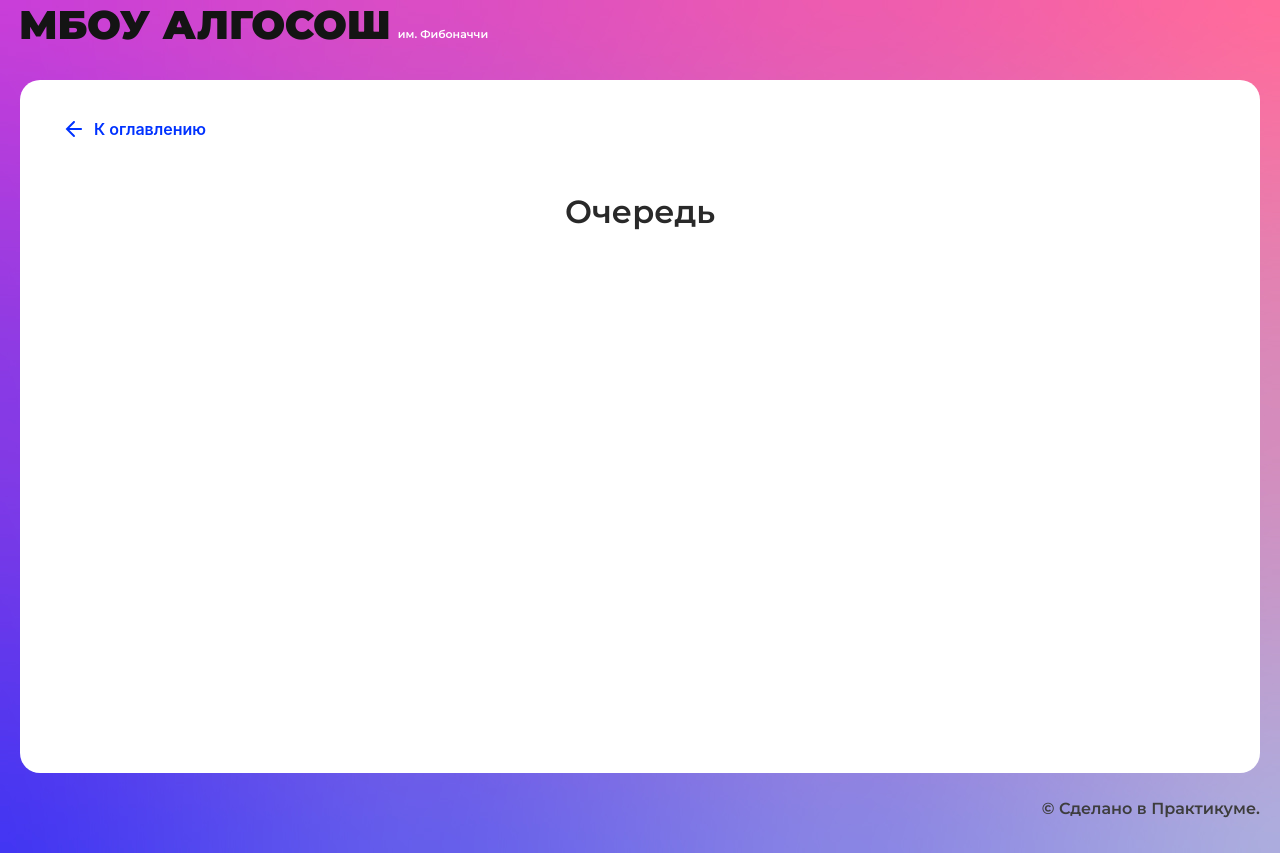
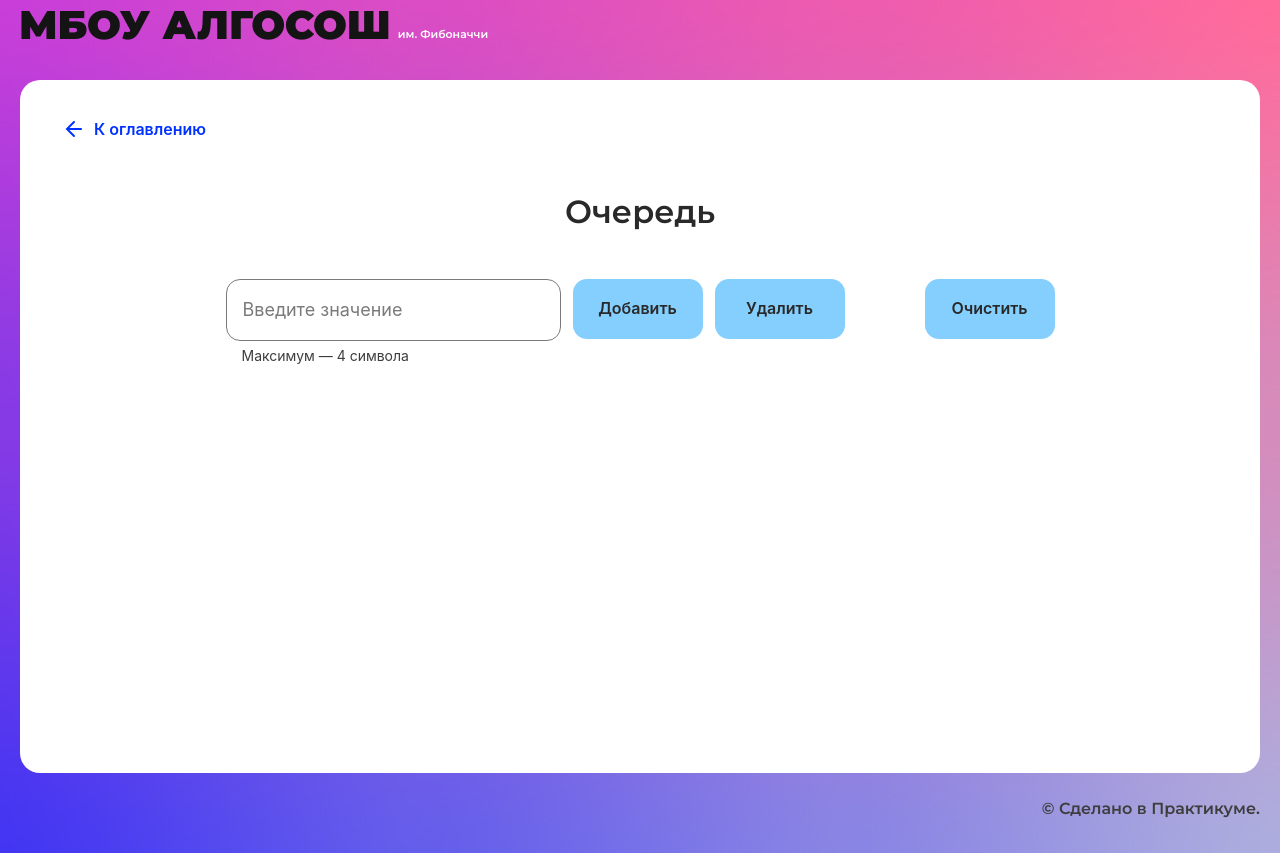
Before and after one commit to Kinerma/algoritms, a React (Create React App) app: page /queue in a window 1280 px wide. Built offline with nearby package versions, Linux system fonts and the light colour scheme.

Commit message:
Стек и очередь - верстка кнопок

```diff
--- /dev/null
+++ b/src/components/queue-page/queue-page.module.css
@@ -0,0 +1,10 @@
+.form {
+    display: flex;
+    width: 829px;
+    margin: auto;
+    gap: 12px;
+}
+
+.button {
+    margin-left: 68px;
+}
--- a/src/components/queue-page/queue-page.tsx
+++ b/src/components/queue-page/queue-page.tsx
@@ -1,10 +1,28 @@
 import React from "react";
+import queueStyle from './queue-page.module.css'
 import { SolutionLayout } from "../ui/solution-layout/solution-layout";
+import {Input} from "../ui/input/input";
+import {Button} from "../ui/button/button";
+import {Circle} from "../ui/circle/circle";
+import {SHORT_DELAY_IN_MS} from "../../constants/delays";
+import {ElementStates} from "../../types/element-states";
 
 export const QueuePage: React.FC = () => {
   return (
     <SolutionLayout title="Очередь">
-
+      <form className={queueStyle.form}>
+        <Input type='text'
+               maxLength={4}
+               isLimitText
+               placeholder='Введите значение' />
+        <Button type='submit'
+                text='Добавить' />
+        <Button type='submit'
+                text='Удалить' />
+        <Button type='submit'
+                text='Очистить'
+                extraClass={queueStyle.button} />
+      </form>
     </SolutionLayout>
   );
 };
--- /dev/null
+++ b/src/components/stack-page/stack-page.module.css
@@ -0,0 +1,10 @@
+.form {
+    display: flex;
+    width: 829px;
+    margin: auto;
+    gap: 12px;
+}
+
+.button {
+    margin-left: 68px;
+}
--- a/src/components/stack-page/stack-page.tsx
+++ b/src/components/stack-page/stack-page.tsx
@@ -1,10 +1,27 @@
 import React from "react";
+import stackStyle from './stack-page.module.css'
 import { SolutionLayout } from "../ui/solution-layout/solution-layout";
+import {Input} from "../ui/input/input";
+import {Button} from "../ui/button/button";
+import {Circle} from "../ui/circle/circle";
+import {SHORT_DELAY_IN_MS} from "../../constants/delays";
+import {ElementStates} from "../../types/element-states";
 
 export const StackPage: React.FC = () => {
   return (
     <SolutionLayout title="Стек">
-
+      <form className={stackStyle.form}>
+        <Input type='text'
+               maxLength={4}
+               isLimitText />
+        <Button type='submit'
+                text='Добавить' />
+        <Button type='submit'
+                text='Удалить' />
+        <Button type='submit'
+                text='Очистить'
+                extraClass={stackStyle.button} />
+      </form>
     </SolutionLayout>
   );
 };
```
